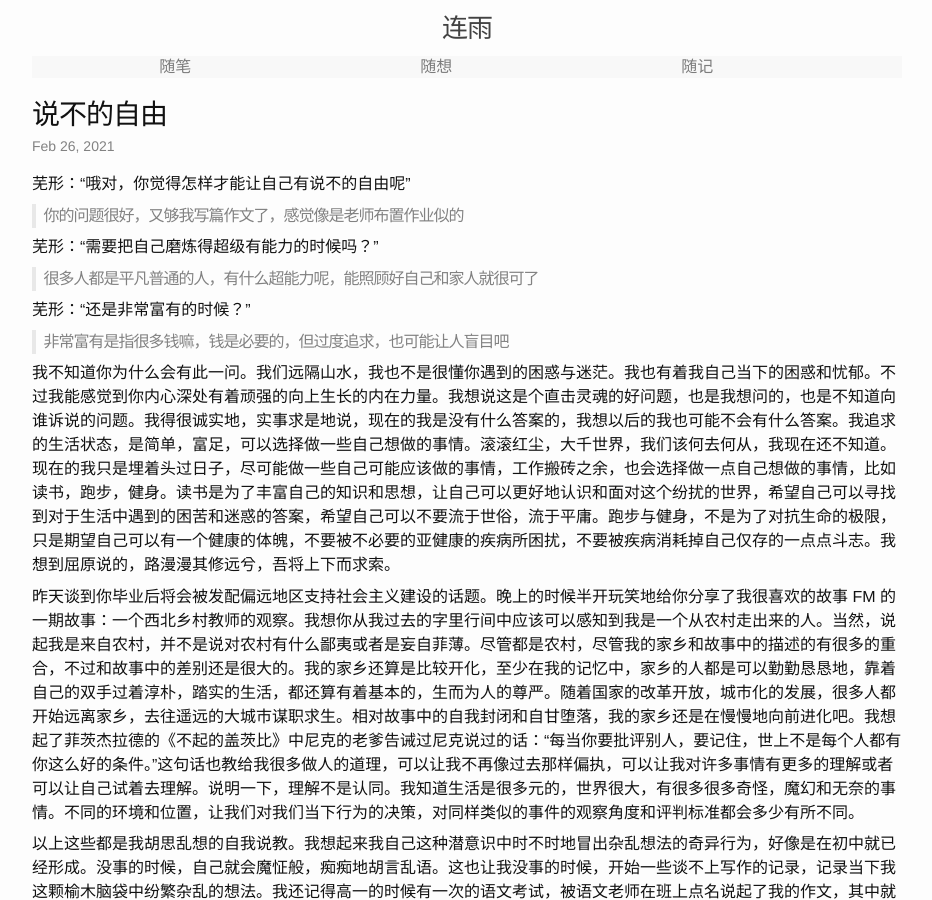
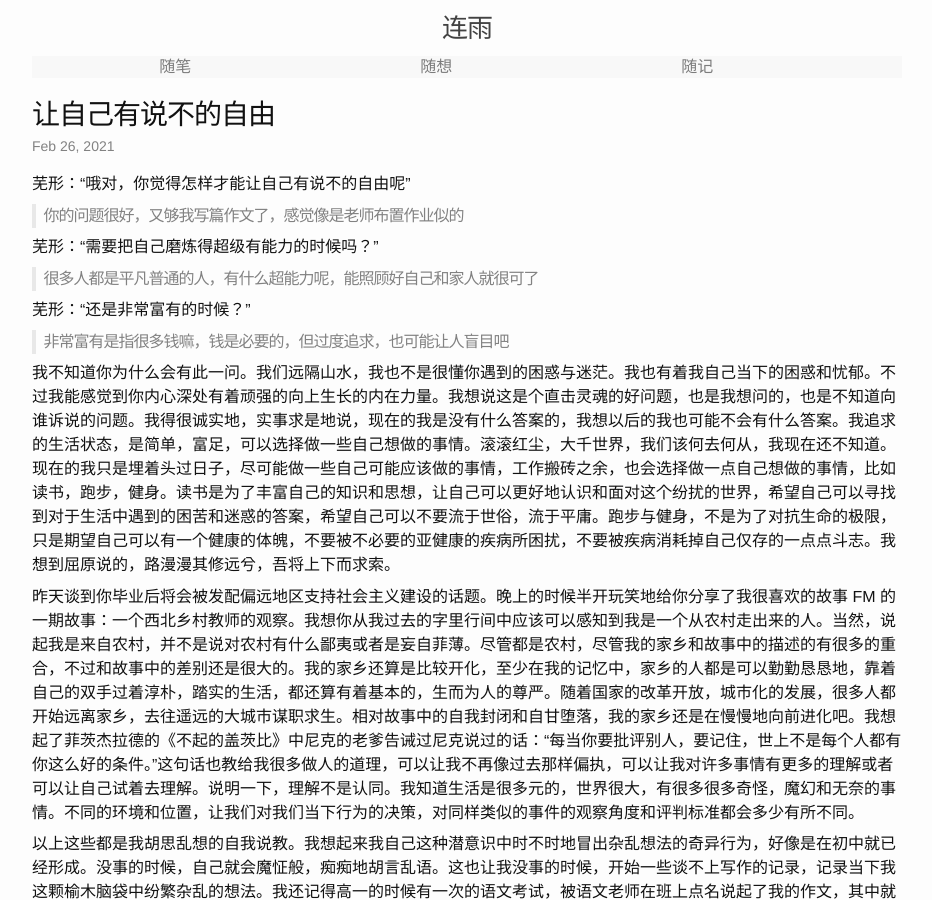
Before and after one commit to lianyu1115/lianyu, a Jekyll site: the page built from _essays/2021-02-26-让自己有说不的自由.md, in a window 1280 px wide and 900 px high. Shown: the whole window, without its empty margins (173-1105 px from the left). Built offline with Jekyll 4.4.1, drawn with Linux system fonts in a browser that asks for light colours.

Commit message:
Renamed:    2021-02-26-说不的自由.md -> 2021-02-26-让自己有说不的自由.md

```diff
--- a/_essays/2021-02-26-说不的自由.md
+++ b/_essays/2021-02-26-让自己有说不的自由.md
@@ -1,6 +1,6 @@
 ---
 layout: post
-title: '说不的自由'
+title: '让自己有说不的自由'
 date: '2021-02-26 13:20:03 +0800'
 categories: ''
 tags: ''
```
